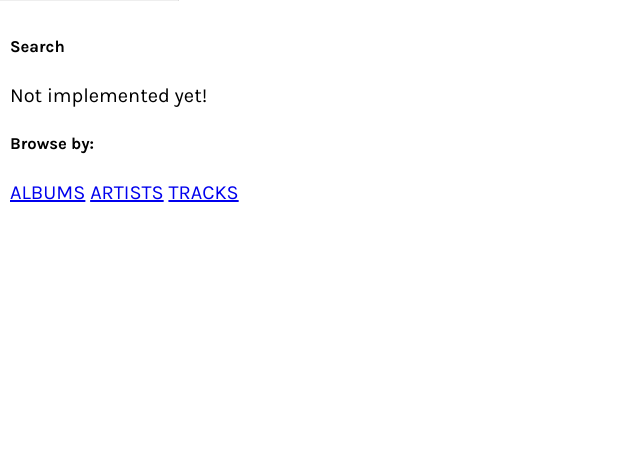
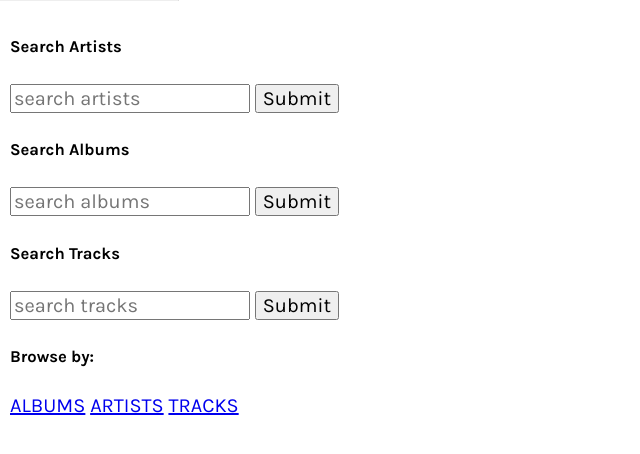
Before and after one commit to waylostreamers/catalog, a Django app: page /browse/ in a window 1280 px wide. Shown: the part 42-496 px from the top of the page, without its empty margins (0-640 px from the left). Run offline with Django 3.2, Linux system fonts and the light colour scheme; parts of the project's set-up code (start-up, migrations or seed data) failed here and were passed over.

Commit message:
another couragous attempt

```diff
--- a/content/models/artist.py
+++ b/content/models/artist.py
@@ -28,6 +28,7 @@ class Artist(models.Model):
     @property
     def name(self):
         return self.alias_set.get(default=True).name
+
 
     def other_aliases(self):
         return self.alias_set.filter(default=False)
--- a/content/templates/browse.html
+++ b/content/templates/browse.html
@@ -1,7 +1,20 @@
 {% extends "base.html" %}
 {% block content %}
-<h5>Search</h5>
-<p>Not implemented yet!</p>
+<h5>Search Artists</h5>
+<form type="get" action="/artist_search" style="margin: 0">
+    <input  id="artist_search" type="text" name="artist_search"  placeholder="search artists" >
+    <button id="artist_search" type="submit" >Submit</button>
+</form>
+<h5>Search Albums</h5>
+<form type="get" action="." style="margin: 0">
+    <input  id="album_search_box" type="text" name="album_search_box"  placeholder="search albums" >
+    <button id="album_search_submit" type="submit" >Submit</button>
+</form>
+<h5>Search Tracks</h5>
+<form type="get" action="." style="margin: 0">
+    <input  id="track_search_box" type="text" name="track_search_box"  placeholder="search tracks" >
+    <button id="track_search_submit" type="submit" >Submit</button>
+</form>
 <h5>Browse by:</h5>
 <a href="/albums">ALBUMS</a>
 <a href="/artists">ARTISTS</a>
--- a/content/urls.py
+++ b/content/urls.py
@@ -17,6 +17,8 @@ urlpatterns = [
     path("/track/<slug:pk>/", views.TrackDetailView.as_view(), name="track-detail"),
     path("/artist/<slug:pk>/", views.ArtistDetailView.as_view(), name="artist-detail"),
     path("artists/", views.ArtistsView.as_view(), name="artists"),
+    path("artist_search/", views.artist_search, name="artists-search"),
+
     path("tracks/", views.TracksView.as_view(), name="tracks"),
     path("", views.index, name="index"),
 ]
--- a/content/views.py
+++ b/content/views.py
@@ -40,6 +40,8 @@ class ArtistsView(ListView):
     template_name = "artists.html"
 
 
+
+
 class AddArtistView(FormView):
     template_name = "add_artist.html"
     form_class = ArtistForm
@@ -57,6 +59,15 @@ class AddTrackView(FormView):
     form_class = TrackForm
     success_url = "/add/"
 
+def artist_search(request):
+    ''' This could be your actual view or a new one '''
+    # Your code
+    if request.method == 'GET': # If the form is submitted
+        search_query = request.GET.get('artist_search', None)
+        # Do whatever you need with the word the user looked for
+        result = Artist.objects.filter(name__contains=search_query)
+        return render(result, "artist_search.html")
+
 
 def index(request):
     return render(request, "index.html")
```
Also changed, not shown: content/templates/artist_search.html (added, +19 -0 lines).
